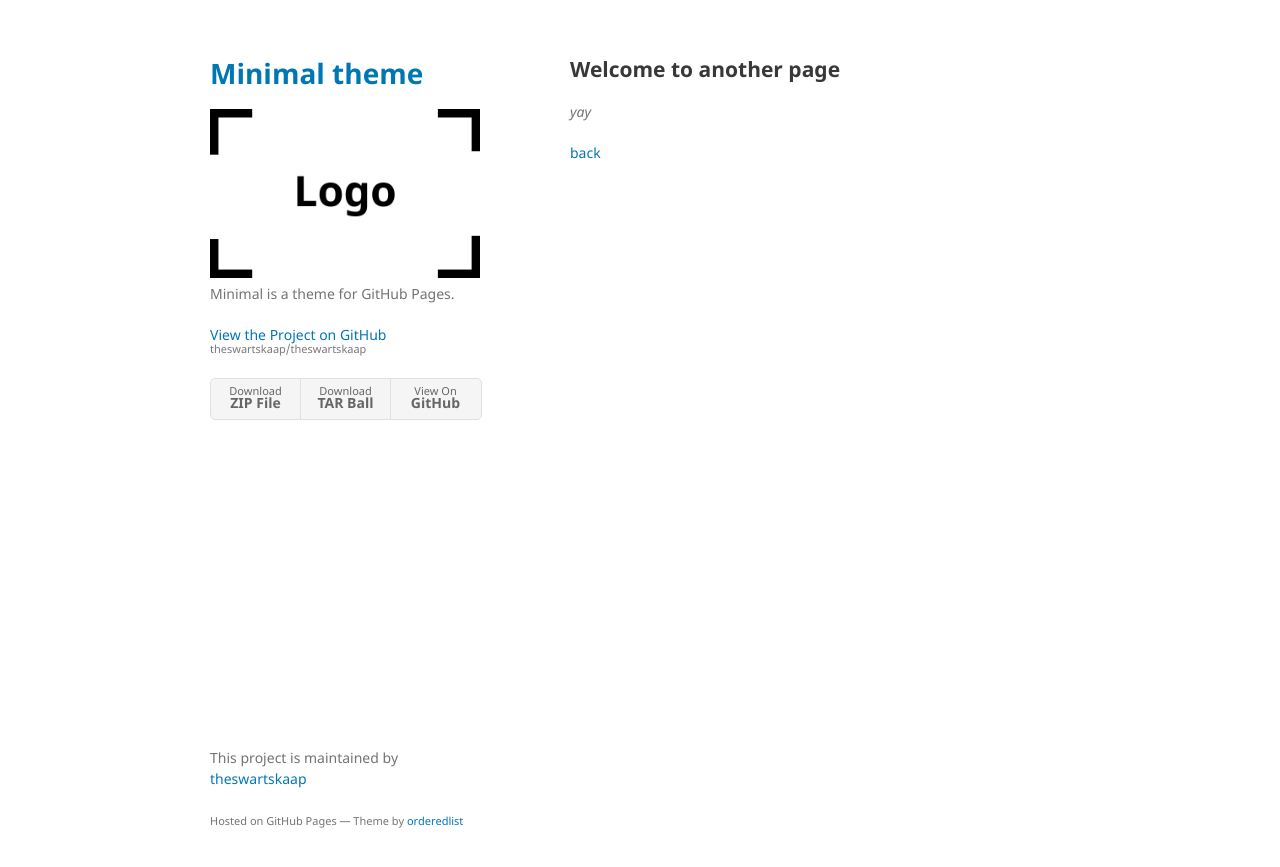
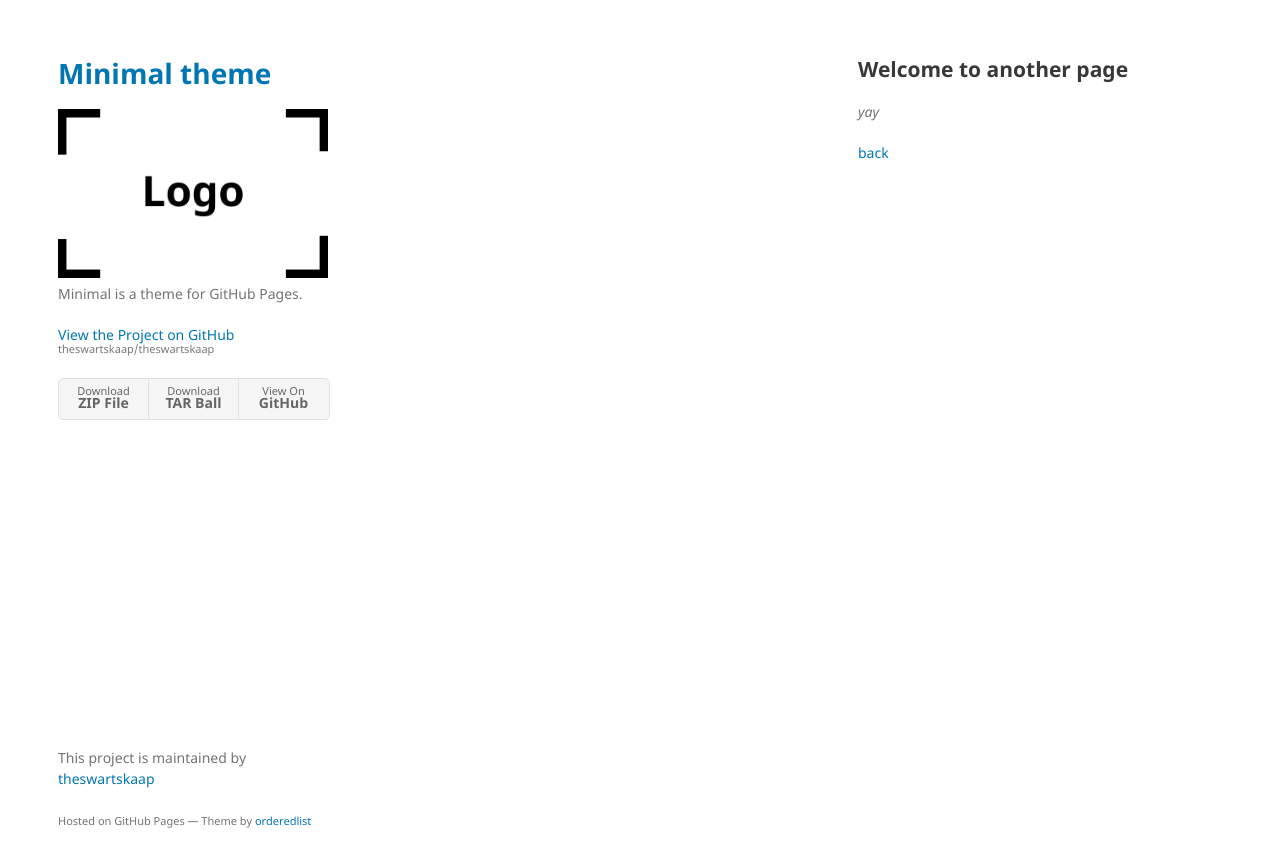
Before and after one commit to theswartskaap/theswartskaap, a Jekyll site: the page built from another-page.md, in a window 1280 px wide. Shown: the top 867 px of the page. Built offline with Jekyll 4.4.1, drawn with Linux system fonts in a browser that asks for light colours; our own code applies the rules of GitHub Pages for plain Markdown files.

Commit message:
Update jekyll-theme-minimal.scss

```diff
--- a/_sass/jekyll-theme-minimal.scss
+++ b/_sass/jekyll-theme-minimal.scss
@@ -56,7 +56,7 @@ a:hover small {
 }
 
 .wrapper {
-  width: 860px;
+  width: 1600px;
   margin: 0 auto;
 }
 
@@ -185,7 +185,7 @@ strong {
 }
 
 section {
-  width: 500px;
+  width: 800px;
   float: right;
   padding-bottom: 50px;
 }
```
